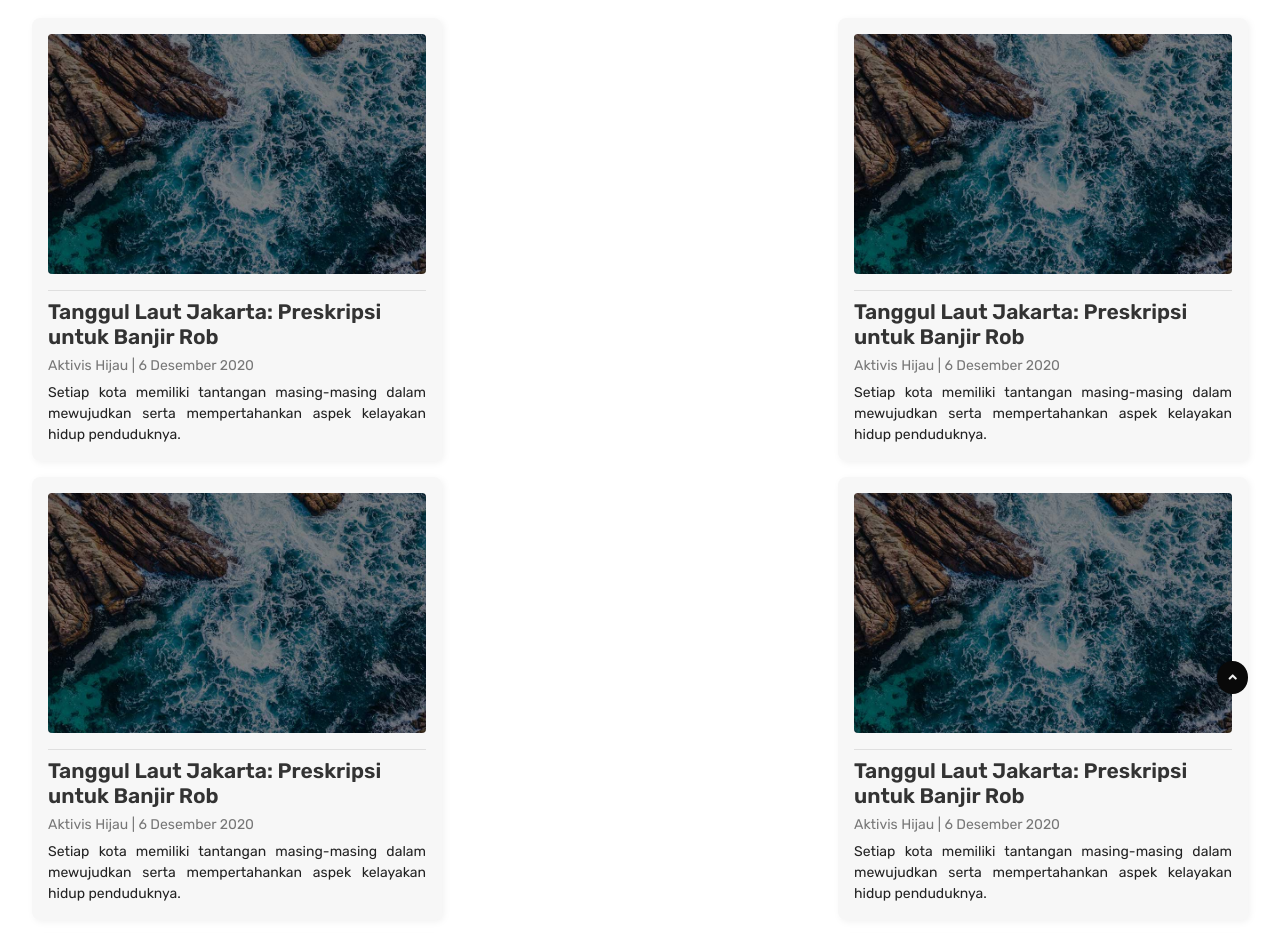
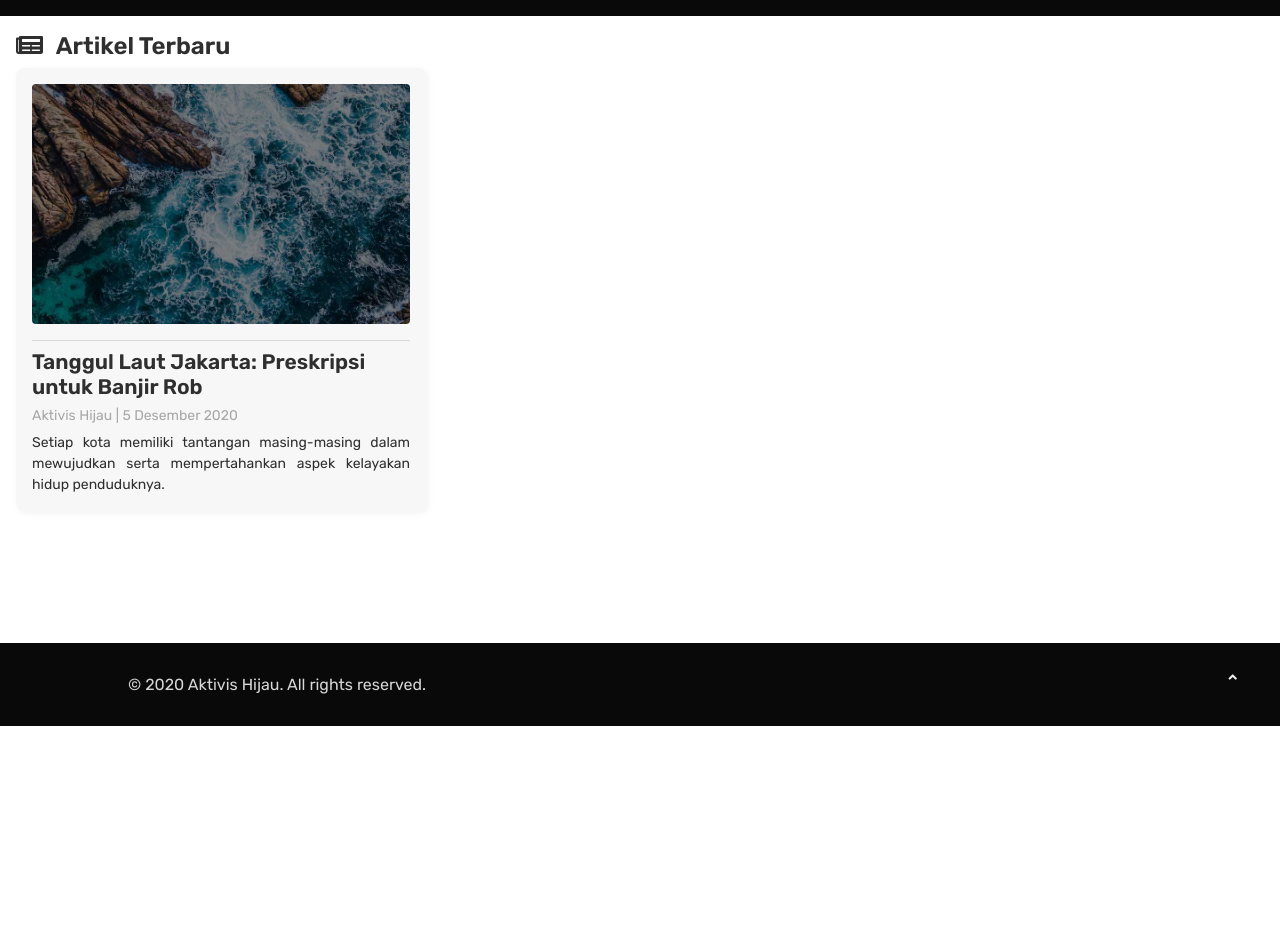
Before and after one commit to chrsomle/aktivishijau, a plain HTML site: page src/archives/index.html in a window 1280 px wide. Shown: the part 74-1007 px from the top of the page. After the commit the page ends 800 px from the top, so only its background shows below. Drawn offline with Linux system fonts and the light colour scheme.

Commit message:
Artikel v0.3

```diff
--- a/src/archives/archives.css
+++ b/src/archives/archives.css
@@ -1,4 +1,12 @@
 @import url('https://fonts.googleapis.com/css2?family=Roboto+Slab:wght@500&family=Rubik:ital,wght@0,400;0,600;1,400&display=swap');
+
+:root {
+  --dark: #2f2f2f;
+  --darker: #090909;
+  --light: #d7d7d7;
+  --lighter: #f7f7f7;
+  --fade: #a7a7a7;
+}
 
 * {
   margin: 0;
@@ -10,14 +18,21 @@ body {
   font-family: 'Rubik', sans-serif;
   position: relative;
   min-height: 100vh;
+  display: grid;
+  grid-template-rows: auto 1fr auto;
 }
 
 .latest {
-  padding: 2% 2.5%;
-  display: flex;
-  justify-content: space-between;
-  flex-wrap: wrap;
-  list-style: none;
+  margin: 1rem;
+}
+
+.latest h1 {
+  color: var(--dark);
+  margin-bottom: 0.5rem;
+}
+
+.latest h1 i {
+  margin-right: 0.5rem;
 }
 
 .latest-item {
@@ -25,7 +40,7 @@ body {
   min-width: 260px;
   max-width: 410px;
   padding: 1rem;
-  background-color: #f7f7f7;
+  background-color: var(--lighter);
   margin-bottom: 1rem;
   border-radius: 0.5rem;
   filter: drop-shadow(2px 2px 3px rgba(0, 0, 0, 0.05));
@@ -33,13 +48,13 @@ body {
 
 .latest-item a {
   width: 100%;
-  color: #222;
+  color: var(--dark);
   text-decoration: none;
 }
 
 .item-desc {
   margin-top: 1rem;
-  border-top: 1px solid #dfdfdf;
+  border-top: 1px solid var(--light);
   padding-top: 0.5rem;
   font-size: 14px;
 }
@@ -47,11 +62,11 @@ body {
 .byline {
   display: block;
   margin-top: 0.5rem;
-  color: #777;
+  color: var(--fade);
 }
 
 .item-desc h2 {
-  color: #333;
+  color: var(--dark);
 }
 
 .item-desc p {
@@ -64,7 +79,7 @@ body {
   height: 240px;
   width: 100%;
   border-radius: 0.25rem;
-  background: var(--url), #222;
+  background: var(--url), var(--dark);
   background-size: cover;
   background-position: center;
   background-repeat: no-repeat;
@@ -72,8 +87,8 @@ body {
 
 footer {
   padding: 2rem 10%;
-  color: #afafaf;
-  background-color: #090909;
+  color: var(--light);
+  background-color: var(--darker);
 }
 
 #scroll-top {
@@ -88,14 +103,14 @@ footer {
   bottom: 2rem;
   padding: 0.6rem 0.7rem;
   border-radius: 50%;
-  background-color: #090909;
+  background-color: var(--darker);
   color: #efefef;
 }
 
 header {
   width: 100%;
-  padding: 1rem 10%;
-  background-color: #090909;
+  padding: 1.75rem 10%;
+  background-color: var(--darker);
   color: #efefef;
 }
 
@@ -142,3 +157,16 @@ header {
 .link:hover::after {
   width: 100%;
 }
+
+body::-webkit-scrollbar {
+  width: 10px;
+}
+body::-webkit-scrollbar-track {
+  background: #333;
+}
+body::-webkit-scrollbar-thumb {
+  background: #666;
+}
+body::-webkit-scrollbar-thumb:hover {
+  background: #555;
+}
--- a/src/archives/index.html
+++ b/src/archives/index.html
@@ -4,6 +4,44 @@
     <meta charset="UTF-8" />
     <meta name="viewport" content="width=device-width, initial-scale=1.0" />
     <title>Artikel | Aktivis Hijau</title>
+    <meta
+      name="description"
+      content="Kumpulan artikel sajian komunitas lingkungan mengenai perubahan iklim dan krisis sampah."
+    />
+    <!-- OpenGraph -->
+    <meta property="og:title" content="Artikel | Aktivis Hijau" />
+    <meta
+      property="og:description"
+      content="Kumpulan artikel sajian komunitas lingkungan mengenai perubahan iklim dan krisis sampah."
+    />
+    <meta property="og:image" content="https://aktivishijau.social/images/icons/oglogo.png" />
+    <meta property="og:image:type" content="image/png" />
+    <meta property="og:type" content="website" />
+    <meta property="og:site_name" content="Artikel | Aktivis Hijau" />
+    <meta property="og:url" content="https://aktivishijau.social/" />
+
+    <!-- Twitter Card -->
+    <meta name="twitter:image" content="https://aktivishijau.social/images/icons/oglogo.png" />
+    <meta name="twitter:image:alt" content="Artikel | Aktivis Hijau" />
+    <meta name="twitter:card" content="summary_large_image" />
+
+    <!-- Icons -->
+    <link rel="icon" type="image/png" sizes="180x180" href="/images/icons/ios-homescreen.png" />
+    <link rel="icon" type="image/png" sizes="192x192" href="/images/icons/android-homescreen.png" />
+    <link
+      rel="icon"
+      type="image/png"
+      sizes="512x512"
+      href="/images/icons/android-splashscreen.png"
+    />
+
+    <meta name="theme-color" content="#57a857" />
+    <meta
+      name="keywords"
+      content="komunitas lingkungan, aktivis hijau, climate change, perubahan iklim, artikel, tanggul laut jakarta, banjir rob"
+    />
+    <meta name="robots" content="noarchive" />
+    <meta name="author" content="Christianto Budisaputra" />
     <link
       rel="stylesheet"
       href="https://use.fontawesome.com/releases/v5.15.1/css/solid.css"
@@ -12,16 +50,11 @@
     />
     <link
       rel="stylesheet"
-      href="https://use.fontawesome.com/releases/v5.15.1/css/brands.css"
-      integrity="sha384-/feuykTegPRR7MxelAQ+2VUMibQwKyO6okSsWiblZAJhUSTF9QAVR0QLk6YwNURa"
-      crossorigin="anonymous"
-    />
-    <link
-      rel="stylesheet"
       href="https://use.fontawesome.com/releases/v5.15.1/css/fontawesome.css"
       integrity="sha384-ijEtygNrZDKunAWYDdV3wAZWvTHSrGhdUfImfngIba35nhQ03lSNgfTJAKaGFjk2"
       crossorigin="anonymous"
     />
+    <link rel="shortcut icon" sizes="16x16" href="/images/icons/favicon.png" type="image/x-icon" />
     <link rel="stylesheet" href="./archives.css" />
   </head>
 
@@ -34,83 +67,24 @@
           /></a>
         </div>
         <ul class="nav-links">
-          <li><a rel="noopener" rel="noreferrer" class="link" href="/">Home</a></li>
+          <li>
+            <a rel="noopener" rel="noreferrer" class="link" href="/"
+              ><i class="fas fa-home"></i> Home</a
+            >
+          </li>
         </ul>
       </div>
     </header>
-
-    <ul class="latest">
+    <main>
+      <section class="latest">
+        <h1><i class="fas fa-newspaper"></i> Artikel Terbaru</h1>
+        <ul>
           <li class="latest-item">
             <a rel="noopener" rel="noreferrer" href="./tanggul-laut-jakarta">
-          <div class="cover" style="--url: url('/archives/tanggul-laut-jakarta/cover.jpg')"></div>
+              <div class="cover" style="--url: url('./tanggul-laut-jakarta/cover.jpg')"></div>
               <div class="item-desc">
                 <h2>Tanggul Laut Jakarta: Preskripsi untuk Banjir Rob</h2>
-            <span class="byline">Aktivis Hijau | 6 Desember 2020</span>
-            <p>
-              Setiap kota memiliki tantangan masing-masing dalam mewujudkan serta mempertahankan
-              aspek kelayakan hidup penduduknya.
-            </p>
-          </div>
-        </a>
-      </li>
-      <li class="latest-item">
-        <a rel="noopener" rel="noreferrer" href="./tanggul-laut-jakarta">
-          <div class="cover" style="--url: url('/archives/tanggul-laut-jakarta/cover.jpg')"></div>
-          <div class="item-desc">
-            <h2>Tanggul Laut Jakarta: Preskripsi untuk Banjir Rob</h2>
-            <span class="byline">Aktivis Hijau | 6 Desember 2020</span>
-            <p>
-              Setiap kota memiliki tantangan masing-masing dalam mewujudkan serta mempertahankan
-              aspek kelayakan hidup penduduknya.
-            </p>
-          </div>
-        </a>
-      </li>
-      <li class="latest-item">
-        <a rel="noopener" rel="noreferrer" href="./tanggul-laut-jakarta">
-          <div class="cover" style="--url: url('/archives/tanggul-laut-jakarta/cover.jpg')"></div>
-          <div class="item-desc">
-            <h2>Tanggul Laut Jakarta: Preskripsi untuk Banjir Rob</h2>
-            <span class="byline">Aktivis Hijau | 6 Desember 2020</span>
-            <p>
-              Setiap kota memiliki tantangan masing-masing dalam mewujudkan serta mempertahankan
-              aspek kelayakan hidup penduduknya.
-            </p>
-          </div>
-        </a>
-      </li>
-      <li class="latest-item">
-        <a rel="noopener" rel="noreferrer" href="./tanggul-laut-jakarta">
-          <div class="cover" style="--url: url('/archives/tanggul-laut-jakarta/cover.jpg')"></div>
-          <div class="item-desc">
-            <h2>Tanggul Laut Jakarta: Preskripsi untuk Banjir Rob</h2>
-            <span class="byline">Aktivis Hijau | 6 Desember 2020</span>
-            <p>
-              Setiap kota memiliki tantangan masing-masing dalam mewujudkan serta mempertahankan
-              aspek kelayakan hidup penduduknya.
-            </p>
-          </div>
-        </a>
-      </li>
-      <li class="latest-item">
-        <a rel="noopener" rel="noreferrer" href="./tanggul-laut-jakarta">
-          <div class="cover" style="--url: url('/archives/tanggul-laut-jakarta/cover.jpg')"></div>
-          <div class="item-desc">
-            <h2>Tanggul Laut Jakarta: Preskripsi untuk Banjir Rob</h2>
-            <span class="byline">Aktivis Hijau | 6 Desember 2020</span>
-            <p>
-              Setiap kota memiliki tantangan masing-masing dalam mewujudkan serta mempertahankan
-              aspek kelayakan hidup penduduknya.
-            </p>
-          </div>
-        </a>
-      </li>
-      <li class="latest-item">
-        <a rel="noopener" rel="noreferrer" href="./tanggul-laut-jakarta">
-          <div class="cover" style="--url: url('/archives/tanggul-laut-jakarta/cover.jpg')"></div>
-          <div class="item-desc">
-            <h2>Tanggul Laut Jakarta: Preskripsi untuk Banjir Rob</h2>
-            <span class="byline">Aktivis Hijau | 6 Desember 2020</span>
+                <span class="byline">Aktivis Hijau | 5 Desember 2020</span>
                 <p>
                   Setiap kota memiliki tantangan masing-masing dalam mewujudkan serta mempertahankan
                   aspek kelayakan hidup penduduknya.
@@ -119,6 +93,8 @@
             </a>
           </li>
         </ul>
+      </section>
+    </main>
     <!-- Footer -->
     <footer class="App-footer">
       <span>&copy; 2020 Aktivis Hijau. All rights reserved.</span>
```
Also changed, not shown: src/archives/tanggul-laut-jakarta/index.html (+54 -1 lines). Lines whose indentation alone changed are shown as unchanged.
